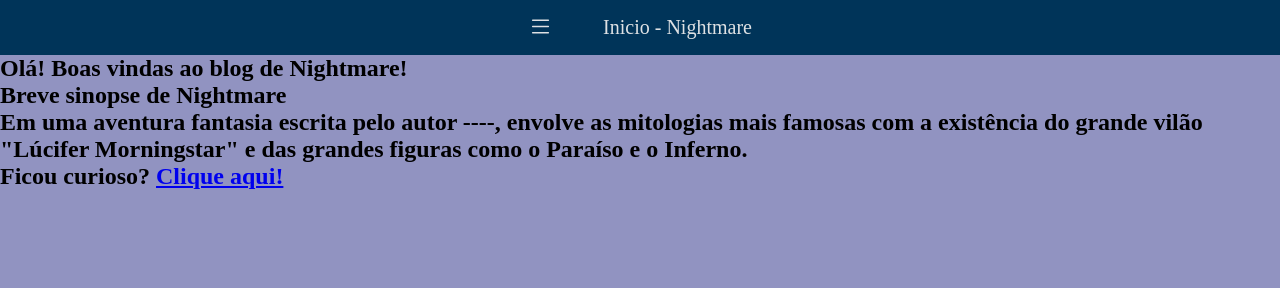
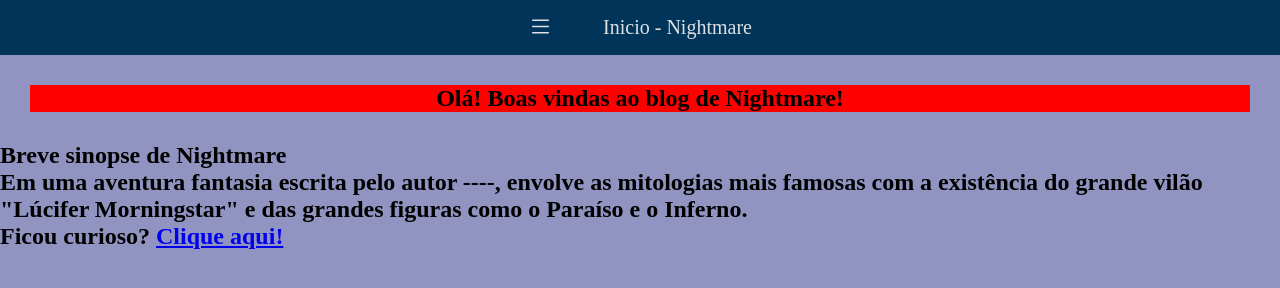
Before and after one commit to nathandacunha/blog-livro, a plain HTML site: page src/index.html in a window 1280 px wide. Drawn offline with nearby package versions, Linux system fonts and the light colour scheme.

Commit message:
add:(home): estilização do container feito

```diff
--- a/src/assets/styles/home/home.css
+++ b/src/assets/styles/home/home.css
@@ -43,6 +43,8 @@ body {
     color: var(--cor-fonte);
 }
 
+/* texto do navbar */
+
 .navbar-mobile .aba-inicio h1 a {
     display: flex;
     justify-content: center;
@@ -54,3 +56,14 @@ body {
 
     color: var(--cor-fonte);
 }
+
+/* container */
+
+.container {
+    background-color: red;
+    margin: 30px;
+
+    display: flex;
+    justify-content: center;
+    align-items: center;
+}
--- a/src/index.html
+++ b/src/index.html
@@ -24,8 +24,10 @@
 
     <!-- Seção sinopse/o que é nightmare-->
     <section>
-        <div id="boas-vindas">
-            <h1>Olá! Boas vindas ao blog de Nightmare!</h1>
+        <div class="container">
+            <div id="boas-vindas">
+                <h1>Olá! Boas vindas ao blog de Nightmare!</h1>
+            </div>
         </div>
         <h1>Breve sinopse de Nightmare</h1>
         <div id="breve-sinopse">
```
